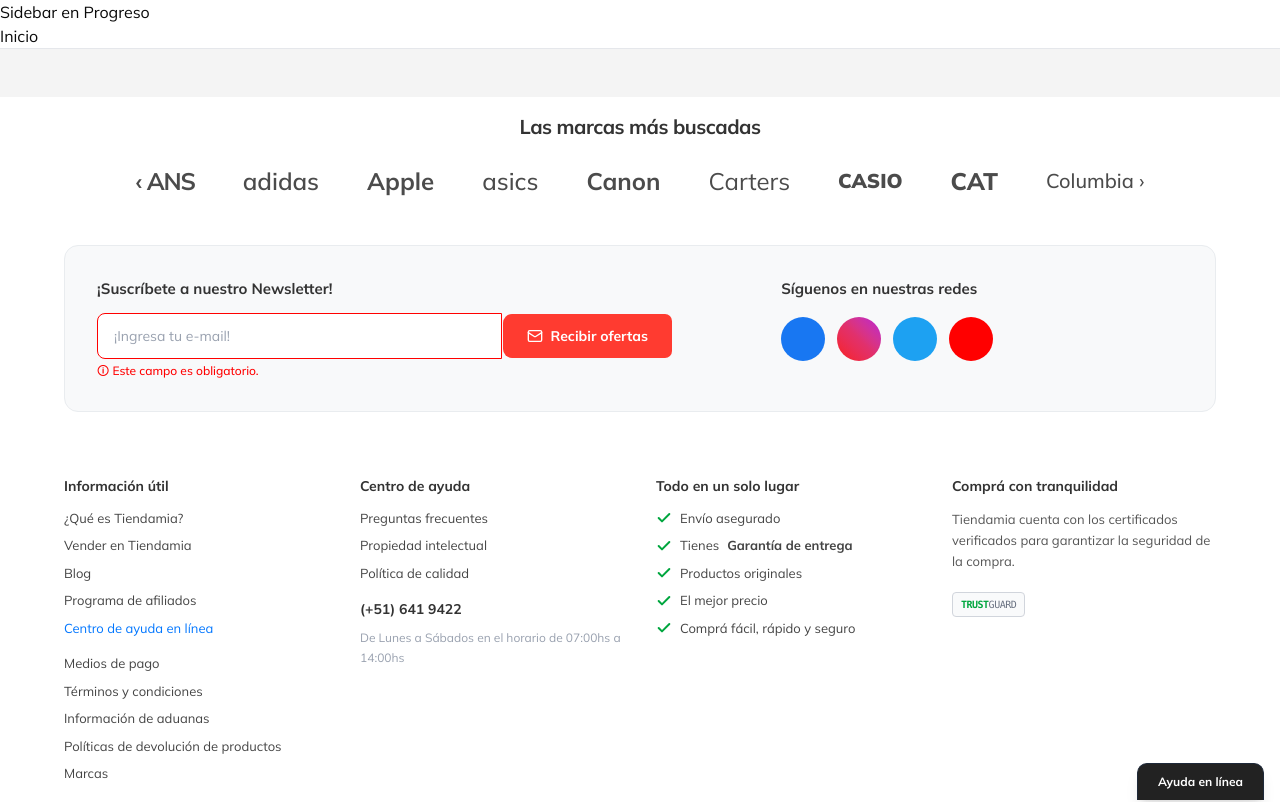
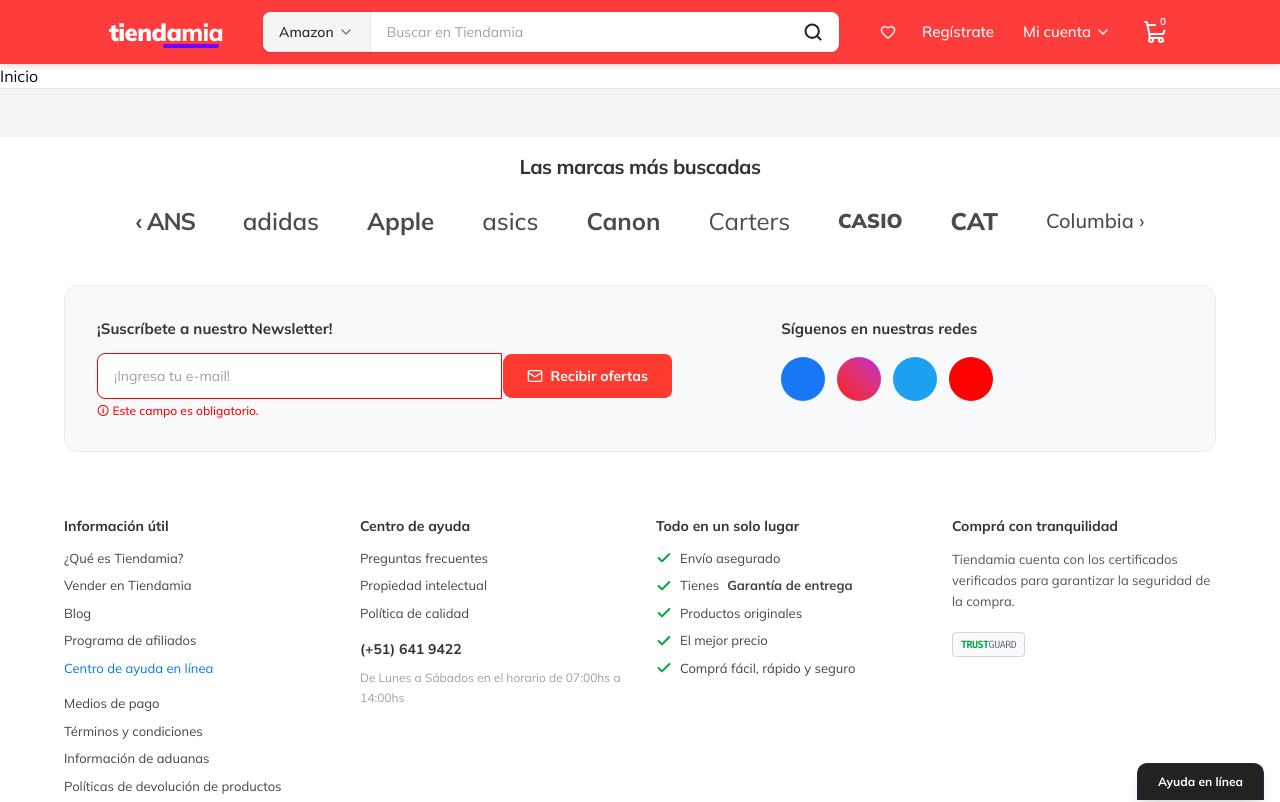
Before and after one commit to ZER0SEV7N/Tiendamia-frontend, a Next.js app: page / in a window 1280 px wide. Shown: the top 802 px of the page. Built offline with nearby package versions, Linux system fonts and the light colour scheme; some icons are missing.

Commit message:
feat: Component Sidebar de tiendamia realizado

```diff
--- a/app/layout.tsx
+++ b/app/layout.tsx
@@ -1,7 +1,8 @@
 import type { Metadata } from "next";
 import { Geist, Geist_Mono, Mulish } from "next/font/google";
-import Footer from "@/components/Footer";
+import Footer from "@/components/public/Footer";
 import "./globals.css";
+import SideBar from "@/components/public/SideBar";
 
 const geistSans = Geist({
   variable: "--font-geist-sans",
@@ -35,7 +36,7 @@
       className={`${geistSans.variable} ${geistMono.variable} ${mulish.className} h-full antialiased`}
     >
       <body className="min-h-full flex flex-col">
-        <header>Sidebar en Progreso</header>
+        <SideBar />
         {children}
         <Footer />
       </body>
--- a/components/Footer.tsx
+++ b/components/public/Footer.tsx
@@ -6,7 +6,8 @@
   SiX,
   SiYoutube,
 } from "@icons-pack/react-simple-icons";
-import { Button } from "./ui/button";
+
+import { Button } from "../ui/button";
 
 function Footer() {
   return (
--- /dev/null
+++ b/components/public/SideBar.tsx
@@ -0,0 +1,137 @@
+import {
+  HoverCard,
+  HoverCardContent,
+  HoverCardTrigger,
+} from "@/components/ui/hover-card";
+import { Button } from "../ui/button";
+import { ChevronDown, ShoppingCart, Heart, Search } from "lucide-react";
+import { SiGoogle } from "@icons-pack/react-simple-icons";
+
+function SideBar() {
+  return (
+    <header className="w-full bg-[#FF3C3C] text-white px-4 py-3 shadow-md">
+      {/* Contenedor principal centrado que junta los elementos hacia el medio */}
+      <div className="max-w-6xl mx-auto flex items-center justify-center gap-10">
+        {/* LOGO TIENDAMIA */}
+        <div className="flex items-center shrink-0">
+          <div className="flex flex-col items-center cursor-pointer select-none">
+            <span className="text-2xl font-black tracking-tight text-white font-sans">
+              tienda<span className="text-white font-extrabold">mia</span>
+            </span>
+            <div className="w-14 h-1 bg-[#7000FF] rounded-full -mt-1 self-end mr-1" />
+          </div>
+        </div>
+
+        {/* BARRA DE BÚSQUEDA */}
+        <div className="flex flex-1 max-w-xl bg-white rounded-md overflow-hidden shadow-sm h-10 items-center">
+          {/* Selector de Tienda */}
+          <button className="flex items-center gap-1 bg-neutral-100 text-neutral-800 text-sm font-medium px-4 h-full border-r border-neutral-200 hover:bg-neutral-200 transition-colors cursor-pointer">
+            <span>Amazon</span>
+            <ChevronDown className="h-4 w-4 text-neutral-500" />
+          </button>
+
+          {/* Input */}
+          <input
+            type="text"
+            placeholder="Buscar en Tiendamia"
+            className="w-full px-4 text-sm text-neutral-800 bg-transparent placeholder-neutral-400 focus:outline-none"
+          />
+
+          {/* Icono Lupa */}
+          <button className="px-4 h-full flex items-center justify-center text-neutral-800 hover:text-neutral-600 transition-colors cursor-pointer">
+            <Search className="h-5 w-5 stroke-[2.5]" />
+          </button>
+        </div>
+
+        {/* SECCIÓN DE BOTONES Y MENÚS FLOTANTES */}
+        {/* Usamos un z-index alto para asegurar la visibilidad total de los HoverCards */}
+        <div className="relative z-50 flex items-center gap-6 text-sm font-medium shrink-0">
+          {/* BOTÓN CORAZÓN (FAVORITOS) */}
+          <Button
+            variant="link"
+            className="text-white p-0 h-auto hover:no-underline hover:opacity-90 transition-opacity cursor-pointer flex items-center justify-center"
+          >
+            <Heart className="h-6 w-6 stroke-[2]" />
+          </Button>
+
+          {/* BOTÓN REGÍSTRATE */}
+          <Button
+            variant="link"
+            className="text-white p-0 h-auto font-medium hover:no-underline hover:opacity-90 transition-opacity cursor-pointer text-[15px]"
+          >
+            Regístrate
+          </Button>
+
+          {/* HOVER CARD: MI CUENTA */}
+          {/* Añadimos de manera nativa propiedades de control de Radix para forzar el render */}
+          <HoverCard openDelay={0} closeDelay={150}>
+            <HoverCardTrigger asChild>
+              <button className="text-white bg-transparent border-none hover:no-underline flex items-center gap-1 font-medium p-1 h-auto cursor-pointer text-[15px] focus:outline-none">
+                <span>Mi cuenta</span>
+                <ChevronDown className="h-4 w-4" />
+              </button>
+            </HoverCardTrigger>
+
+            <HoverCardContent
+              align="center"
+              side="bottom"
+              sideOffset={14}
+              avoidCollisions={false}
+              className="w-64 p-4 flex flex-col gap-3 bg-white rounded-md shadow-xl border border-neutral-100 z-[9999]"
+            >
+              <Button
+                variant="outline"
+                className="w-full flex items-center justify-center gap-2.5 h-10 px-4 text-sm font-medium text-neutral-700 bg-white border border-neutral-300 hover:bg-neutral-50 rounded-lg transition-colors shadow-sm"
+              >
+                <SiGoogle />
+                <span>Ingresar con Google</span>
+              </Button>
+
+              <div className="relative flex py-0.5 items-center">
+                <div className="grow border-t border-neutral-200"></div>
+                <span className="shrink mx-2 text-neutral-400 text-xs font-light">
+                  o ingresa con tu email
+                </span>
+                <div className="grow border-t border-neutral-200"></div>
+              </div>
+
+              <Button className="w-full bg-[#FF4141] hover:bg-[#E53A3A] text-white font-medium h-9 text-sm rounded-md shadow-sm transition-colors">
+                Ingresar
+              </Button>
+            </HoverCardContent>
+          </HoverCard>
+
+          {/* HOVER CARD: CARRITO DE COMPRAS */}
+          <HoverCard openDelay={0} closeDelay={150}>
+            <HoverCardTrigger asChild>
+              <button className="text-white bg-transparent border-none hover:no-underline p-1 h-auto relative flex items-center justify-center cursor-pointer focus:outline-none">
+                <span className="relative inline-block">
+                  <ShoppingCart className="h-6 w-6 text-white stroke-[2]" />
+                  <span className="absolute -top-1.5 -right-1 bg-[#FF3C3C] text-white text-[10px] font-bold h-4 w-4 flex items-center justify-center rounded-full border-2 border-[#FF3C3C]">
+                    0
+                  </span>
+                </span>
+              </button>
+            </HoverCardTrigger>
+
+            <HoverCardContent
+              align="end"
+              side="bottom"
+              sideOffset={14}
+              avoidCollisions={false}
+              className="w-80 py-8 px-6 bg-white rounded-md shadow-xl border border-neutral-100 flex items-center justify-center relative z-[9999]"
+            >
+              <div className="absolute -top-2 right-4 w-4 h-4 bg-white rotate-45 border-l border-t border-neutral-100 shadow-[-2px_-2px_3px_rgba(0,0,0,0.02)]" />
+
+              <p className="text-neutral-400 text-sm font-normal tracking-wide text-center selection:bg-transparent">
+                ¡No tienes productos en tu carrito!
+              </p>
+            </HoverCardContent>
+          </HoverCard>
+        </div>
+      </div>
+    </header>
+  );
+}
+
+export default SideBar;
--- /dev/null
+++ b/components/ui/hover-card.tsx
@@ -0,0 +1,44 @@
+"use client";
+
+import * as React from "react";
+import { HoverCard as HoverCardPrimitive } from "radix-ui";
+
+import { cn } from "@/lib/utils";
+
+function HoverCard({
+  ...props
+}: React.ComponentProps<typeof HoverCardPrimitive.Root>) {
+  return <HoverCardPrimitive.Root data-slot="hover-card" {...props} />;
+}
+
+function HoverCardTrigger({
+  ...props
+}: React.ComponentProps<typeof HoverCardPrimitive.Trigger>) {
+  return (
+    <HoverCardPrimitive.Trigger data-slot="hover-card-trigger" {...props} />
+  );
+}
+
+function HoverCardContent({
+  className,
+  align = "center",
+  sideOffset = 4,
+  ...props
+}: React.ComponentProps<typeof HoverCardPrimitive.Content>) {
+  return (
+    <HoverCardPrimitive.Portal data-slot="hover-card-portal">
+      <HoverCardPrimitive.Content
+        data-slot="hover-card-content"
+        align={align}
+        sideOffset={sideOffset}
+        className={cn(
+          "z-50 w-64 origin-(--radix-hover-card-content-transform-origin) rounded-lg bg-popover p-2.5 text-sm text-popover-foreground shadow-md ring-1 ring-foreground/10 outline-hidden duration-100 data-[side=bottom]:slide-in-from-top-2 data-[side=left]:slide-in-from-right-2 data-[side=right]:slide-in-from-left-2 data-[side=top]:slide-in-from-bottom-2 data-open:animate-in data-open:fade-in-0 data-open:zoom-in-95 data-closed:animate-out data-closed:fade-out-0 data-closed:zoom-out-95",
+          className,
+        )}
+        {...props}
+      />
+    </HoverCardPrimitive.Portal>
+  );
+}
+
+export { HoverCard, HoverCardTrigger, HoverCardContent };
```
